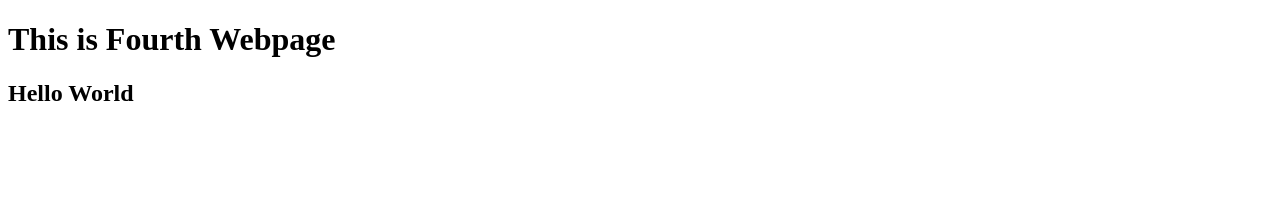
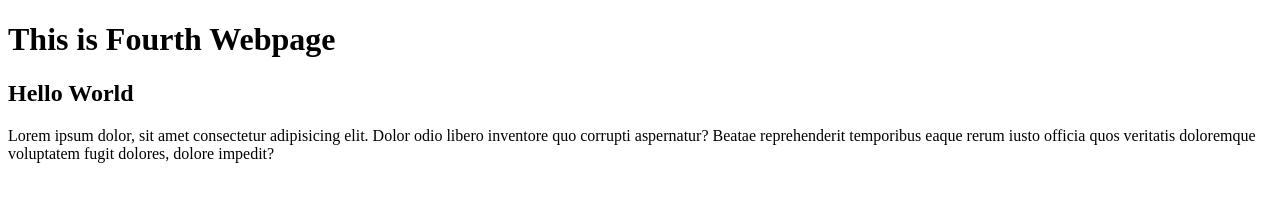
Before and after one commit to DKSiddiqui92/Fourth-Webpage, a plain HTML site: page index.html in a window 1280 px wide. Drawn offline with Linux system fonts and the light colour scheme.

Commit message:
[add paragaraph]

```diff
--- a/index.html
+++ b/index.html
@@ -9,5 +9,6 @@
 <body>
     <h1>This is Fourth Webpage</h1>
     <h2>Hello World</h2>
+    <p>Lorem ipsum dolor, sit amet consectetur adipisicing elit. Dolor odio libero inventore quo corrupti aspernatur? Beatae reprehenderit temporibus eaque rerum iusto officia quos veritatis doloremque voluptatem fugit dolores, dolore impedit?</p>
 </body>
 </html>
```
